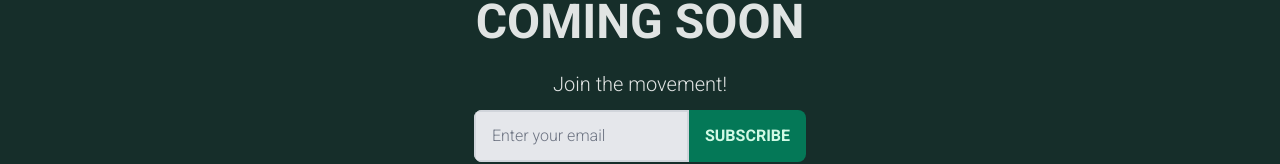
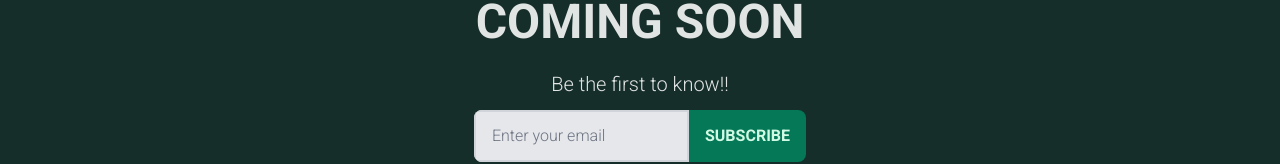
Before and after one commit to nakhlaai/cs-web-app, a React (Vite) app: page / in a window 1280 px wide. Shown: the part 396-560 px from the top of the page. Built offline with nearby package versions, Linux system fonts and the light colour scheme.

Commit message:
Update subscribe.tsx

```diff
--- a/src/components/subscribe.tsx
+++ b/src/components/subscribe.tsx
@@ -28,7 +28,7 @@ export default function () {
     <div className="flex flex-col items-center">
       {!subscribed && (
         <div>
-          <h2 className="text-xl font-light mb-3">Join the movement!</h2>
+          <h2 className="text-xl font-light mb-3">Be the first to know!!</h2>
           <div className="flex items-center justify-center">
             <form onSubmit={onSubmit}>
               <div className="flex flex-col rounded-lg overflow-hidden sm:flex-row">
```
